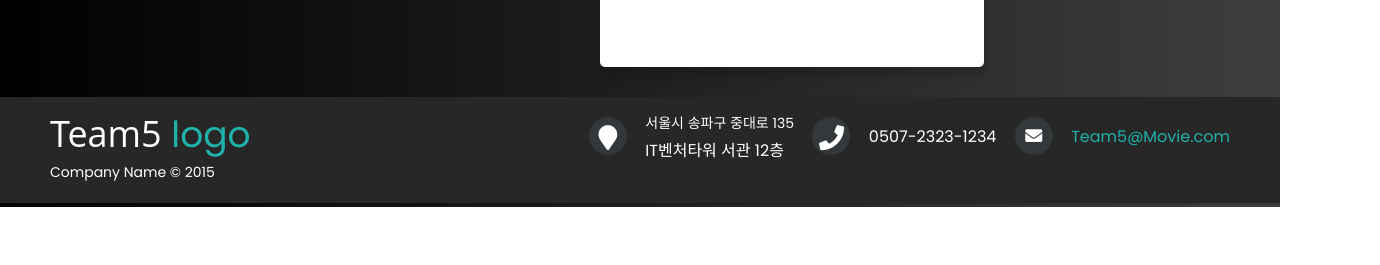
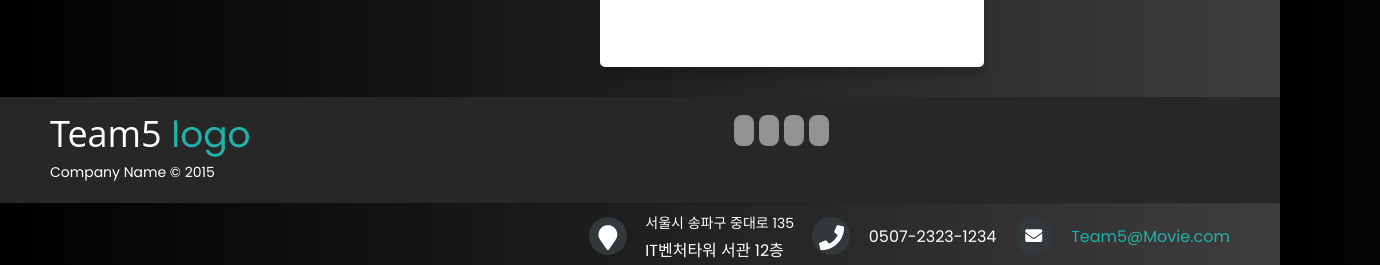
Before and after one commit to dbswl0310/MiniHomepageProject, a plain HTML site: page WebContent/login/login.html in a window 1280 px wide. Shown: the part 597-862 px from the top of the page, 1380 px wide, since content can reach past the window. Before the commit the page ends 804 px from the top, so only its background shows below. Drawn offline with nearby package versions, Linux system fonts and the light colour scheme; no server answers.

Commit message:
footer end

```diff
--- a/WebContent/footer.css
+++ b/WebContent/footer.css
@@ -1,5 +1,5 @@
 .footer {
-    display: flex;
+    display: grid;
     justify-content: space-between;
     bottom: 0;
 	background: rgb(38, 39, 38);
@@ -23,9 +23,14 @@
 }
 
 .footer .footer-left{
-	width: 40%;
+	grid-column: 1 / 3;
+	grid-row: 1 / 2;
 	height: 100px;
   position : relative;
+}
+
+.footer-center {
+	grid-column: 3 / 4;
 }
 
 .footer h3{
@@ -99,3 +104,25 @@
 	}
 
 }
+
+.add {
+	grid-column: 3 / 4;
+	margin-left: 150px;
+    align-items: center;
+    width: 100%;
+    height: 50px;
+    padding: 10px;
+  }
+
+  .add span {
+    font-size: 13px;
+    color: black;
+    padding: 6px 10px;
+    background-color: rgba(255, 255, 255, 0.5);
+    border-radius: 8px;
+    margin-right: 5px;
+  }
+
+  .add_time {
+    text-align: right;
+  }
--- a/WebContent/footer.html
+++ b/WebContent/footer.html
@@ -1,3 +1,9 @@
+<div class="add">
+    <span class="add_time"></span>
+      <span class="add_city"></span>
+      <span class="add_temp"></span>
+      <span class="add_humidity"></span>
+  </div>
   <div class="footer-left">
       <h3>Team5<span> logo</span></h3>
       <p class="footer-company-name">Company Name © 2015</p>
@@ -14,3 +20,4 @@
       </div>
   </div>
   </div>
+  <script src="footer.js" defer></script>
```
Also changed, not shown: WebContent/footer.js (added, +68 -0 lines). Lines whose indentation alone changed are shown as unchanged.
